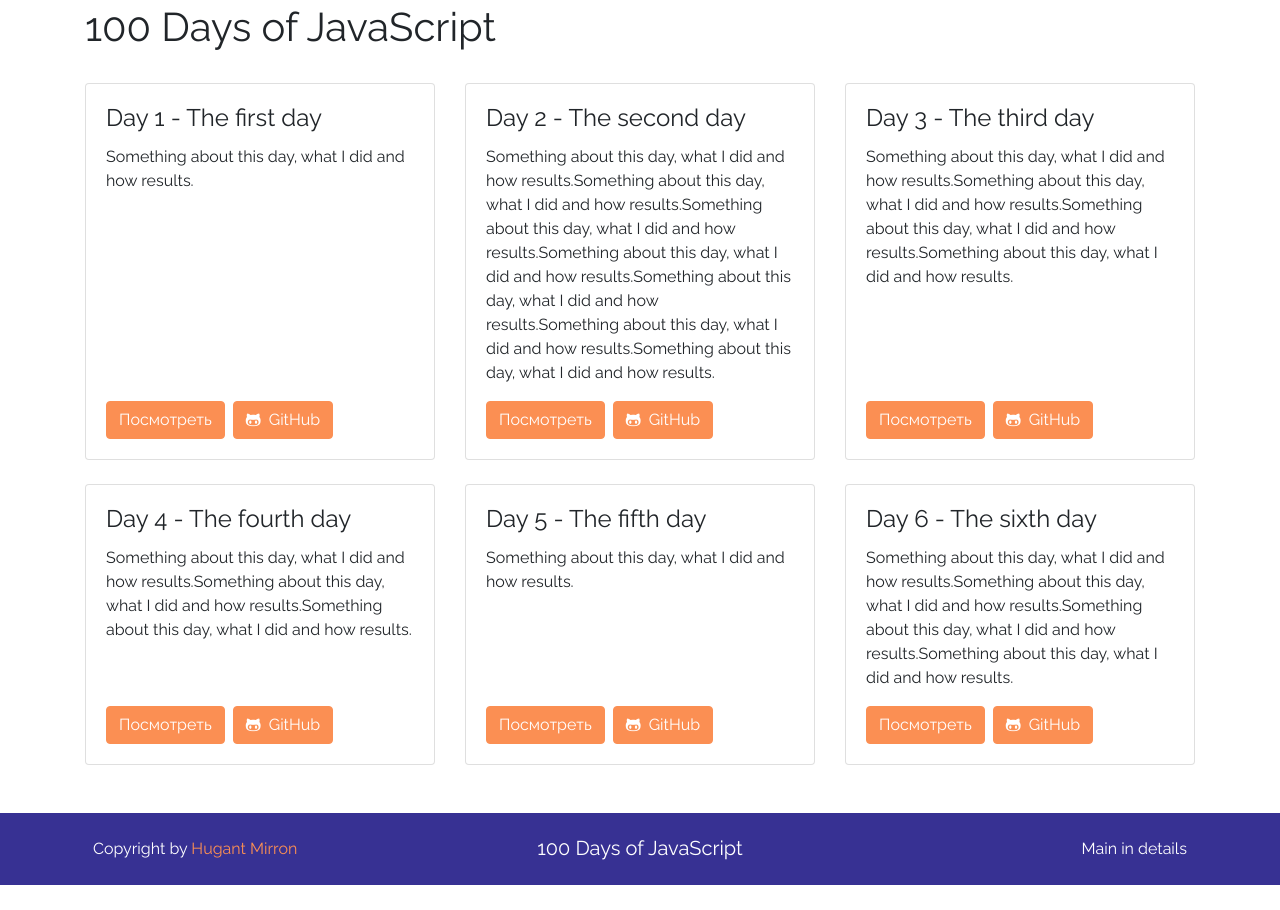
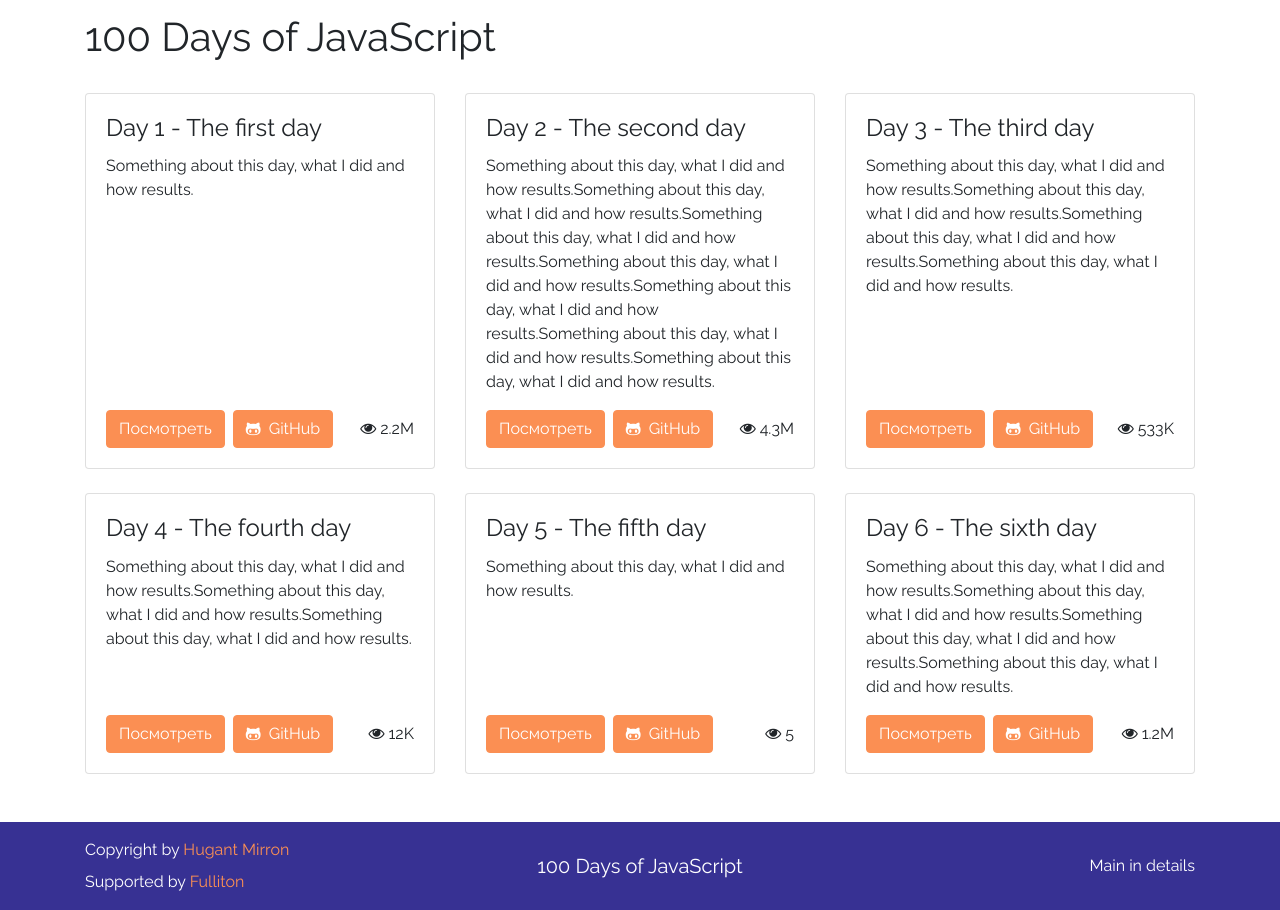
Before and after one commit to Hugant/100js, a plain HTML site: page days.html in a window 1280 px wide. Shown: the part 355-1265 px from the top of the page. Before the commit the page ends 1240 px from the top, so only its background shows below. Drawn offline with nearby package versions, Linux system fonts and the light colour scheme.

Commit message:
- Removed "about" page - Changed footer - Added field "views" - Added Yandex.Metrika

```diff
--- a/days.html
+++ b/days.html
@@ -24,7 +24,6 @@
           </li>
           <li class="nav-item"><a class="nav-link" href="index.html">Главная</a></li>
           <li class="nav-item ml-lg-3 active"><a class="nav-link" href="days.html">Days</a></li>
-          <li class="nav-item ml-lg-3"><a class="nav-link" href="about.html">О нас</a></li>
         </ul>
       </div>
     </nav>
@@ -32,16 +31,18 @@
       <div class="row">
         <div class="col-md-6">
           <h2>Что это?</h2>
-          <p>Lorem ipsum dolor sit amet, consectetur adipisicing elit, sed do eiusmod tempor incididunt ut labore et dolore magna aliqua. Ut enim ad minim veniam, quis nostrud exercitation ullamco laboris nisi ut aliquip ex ea commodo consequat. Duis aute irure dolor in reprehenderit in voluptate velit esse cillum dolore eu fugiat nulla pariatur. Excepteur sint occaecat cupidatat non proident, sunt in culpa qui officia deserunt mollit anim id est laborum.</p>
+          <p style="text-indent: 3rem;">Lorem ipsum dolor sit amet, consectetur adipisicing elit, sed do eiusmod tempor incididunt ut labore et dolore magna aliqua. Ut enim ad minim veniam, quis nostrud exercitation ullamco laboris nisi ut aliquip ex ea commodo consequat. Duis aute irure dolor in reprehenderit in voluptate velit esse cillum dolore eu fugiat nulla pariatur. Excepteur sint occaecat cupidatat non proident, sunt in culpa qui officia deserunt mollit anim id est laborum.</p>
         </div>
         <div class="col-md-6 d-flex">
           <div class="card align-self-center">
             <div class="card-body">
               <h6 class="card-title">Узнавайте о выходе нового дня первым! Подпишитесь на рассылку!</h6>
               <form>
-                <div class="from-group"></div>
-                <label for="emailInput">Введите email</label>
-                <input class="form-control" type="email" id="emailInput" aria-describedby="emailHelp" placeholder="Введите email"><small class="form-text text-muted" id="emailHelp">Мы не будем распространять ваш email.</small>
+                <div class="from-group mb-3">
+                  <label for="emailInput">Введите email</label>
+                  <input class="form-control" type="email" id="emailInput" aria-describedby="emailHelp" placeholder="Введите email"><small class="form-text text-muted" id="emailHelp">Мы не будем распространять ваш email.</small>
+                </div>
+                <button class="btn btn-secondary" type="submit">Отправить</button>
               </form>
             </div>
           </div>
@@ -58,7 +59,11 @@
             <div class="card-body d-flex align-items-start flex-column">
               <h4 class="card-title">Day 1 - The first day</h4>
               <p class="card-text">Something about this day, what I did and how results.</p>
-              <div class="mt-auto"><a class="btn btn-secondary mr-2" href="#">Посмотреть</a><a class="btn btn-secondary" href="#"> <span class="fa fa-github-alt mr-2"></span><span class="d-xl-inline-block">GitHub</span></a></div>
+              <div class="mt-auto d-flex w-100"><a class="btn btn-secondary mr-2" href="#">Посмотреть</a><a class="btn btn-secondary mr-2" href="#"><span class="fa fa-github-alt mr-2"></span><span class="d-xl-inline-block">GitHub</span></a>
+                <div class="ml-auto d-flex d-lg-none d-xl-flex">
+                  <p class="my-auto"><span class="fa fa-eye mr-1"></span><span class="fixedNumber">2222222</span></p>
+                </div>
+              </div>
             </div>
           </div>
         </div>
@@ -67,7 +72,11 @@
             <div class="card-body d-flex align-items-start flex-column">
               <h4 class="card-title">Day 2 - The second day</h4>
               <p class="card-text">Something about this day, what I did and how results.Something about this day, what I did and how results.Something about this day, what I did and how results.Something about this day, what I did and how results.Something about this day, what I did and how results.Something about this day, what I did and how results.Something about this day, what I did and how results.</p>
-              <div class="mt-auto"><a class="btn btn-secondary mr-2" href="#">Посмотреть</a><a class="btn btn-secondary" href="#"> <span class="fa fa-github-alt mr-2"></span><span class="d-xl-inline-block">GitHub</span></a></div>
+              <div class="mt-auto d-flex w-100"><a class="btn btn-secondary mr-2" href="#">Посмотреть</a><a class="btn btn-secondary mr-2" href="#"><span class="fa fa-github-alt mr-2"></span><span class="d-xl-inline-block">GitHub</span></a>
+                <div class="ml-auto d-flex d-lg-none d-xl-flex">
+                  <p class="my-auto"><span class="fa fa-eye mr-1"></span><span class="fixedNumber">4345345</span></p>
+                </div>
+              </div>
             </div>
           </div>
         </div>
@@ -76,7 +85,11 @@
             <div class="card-body d-flex align-items-start flex-column">
               <h4 class="card-title">Day 3 - The third day</h4>
               <p class="card-text">Something about this day, what I did and how results.Something about this day, what I did and how results.Something about this day, what I did and how results.Something about this day, what I did and how results.</p>
-              <div class="mt-auto"><a class="btn btn-secondary mr-2" href="#">Посмотреть</a><a class="btn btn-secondary" href="#"> <span class="fa fa-github-alt mr-2"></span><span class="d-xl-inline-block">GitHub</span></a></div>
+              <div class="mt-auto d-flex w-100"><a class="btn btn-secondary mr-2" href="#">Посмотреть</a><a class="btn btn-secondary mr-2" href="#"> <span class="fa fa-github-alt mr-2"></span><span class="d-xl-inline-block">GitHub</span></a>
+                <div class="ml-auto d-flex d-lg-none d-xl-flex">
+                  <p class="my-auto"><span class="fa fa-eye mr-1"></span><span class="fixedNumber">533333</span></p>
+                </div>
+              </div>
             </div>
           </div>
         </div>
@@ -85,7 +98,11 @@
             <div class="card-body d-flex align-items-start flex-column">
               <h4 class="card-title">Day 4 - The fourth day</h4>
               <p class="card-text">Something about this day, what I did and how results.Something about this day, what I did and how results.Something about this day, what I did and how results.</p>
-              <div class="mt-auto"><a class="btn btn-secondary mr-2" href="#">Посмотреть</a><a class="btn btn-secondary" href="#"> <span class="fa fa-github-alt mr-2"></span><span class="d-xl-inline-block">GitHub</span></a></div>
+              <div class="mt-auto d-flex w-100"><a class="btn btn-secondary mr-2" href="#">Посмотреть</a><a class="btn btn-secondary mr-2" href="#"> <span class="fa fa-github-alt mr-2"></span><span class="d-xl-inline-block">GitHub</span></a>
+                <div class="ml-auto d-flex d-lg-none d-xl-flex">
+                  <p class="my-auto"><span class="fa fa-eye mr-1"></span><span class="fixedNumber">12122</span></p>
+                </div>
+              </div>
             </div>
           </div>
         </div>
@@ -94,7 +111,11 @@
             <div class="card-body d-flex align-items-start flex-column">
               <h4 class="card-title">Day 5 - The fifth day</h4>
               <p class="card-text">Something about this day, what I did and how results.</p>
-              <div class="mt-auto"><a class="btn btn-secondary mr-2" href="#">Посмотреть</a><a class="btn btn-secondary" href="#"> <span class="fa fa-github-alt mr-2"></span><span class="d-xl-inline-block">GitHub</span></a></div>
+              <div class="mt-auto d-flex w-100"><a class="btn btn-secondary mr-2" href="#">Посмотреть</a><a class="btn btn-secondary mr-2" href="#"> <span class="fa fa-github-alt mr-2"></span><span class="d-xl-inline-block">GitHub</span></a>
+                <div class="ml-auto d-flex d-lg-none d-xl-flex">
+                  <p class="my-auto"><span class="fa fa-eye mr-1"></span><span class="fixedNumber">5</span></p>
+                </div>
+              </div>
             </div>
           </div>
         </div>
@@ -103,7 +124,11 @@
             <div class="card-body d-flex align-items-start flex-column">
               <h4 class="card-title">Day 6 - The sixth day</h4>
               <p class="card-text">Something about this day, what I did and how results.Something about this day, what I did and how results.Something about this day, what I did and how results.Something about this day, what I did and how results.</p>
-              <div class="mt-auto"><a class="btn btn-secondary mr-2" href="#">Посмотреть</a><a class="btn btn-secondary" href="#"> <span class="fa fa-github-alt mr-2"></span><span class="d-xl-inline-block">GitHub</span></a></div>
+              <div class="mt-auto d-flex w-100"><a class="btn btn-secondary mr-2" href="#">Посмотреть</a><a class="btn btn-secondary mr-2" href="#"><span class="fa fa-github-alt mr-2"></span><span class="d-xl-inline-block">GitHub</span></a>
+                <div class="ml-auto d-flex d-lg-none d-xl-flex">
+                  <p class="my-auto"><span class="fa fa-eye mr-1"></span><span class="fixedNumber">1212111</span></p>
+                </div>
+              </div>
             </div>
           </div>
         </div>
@@ -111,15 +136,14 @@
     </div>
     <footer class="ht-footer bg-dark w-100 position-absolute p-3 text-light h-15">
       <div class="container">
-        <div class="row">
-          <div class="col-md-4 text-center text-lg-left">
-            <div class="p-2">Copyright by <a href="hugant.github.io" class="text-secondary">Hugant Mirron</a></div>
+        <div class="row d-flex align-items-stretch">
+          <div class="col-md-4 d-flex flex-column text-center text-md-left">
+            <div class="pb-2">Copyright by <a href="https://hugant.github.io" class="text-secondary">Hugant Mirron</a></div>
+            <div>Supported by <a href="https://artyshko.ru" class="text-secondary"> Fulliton</a></div>
           </div>
-          <div class="col-md-4 text-center text-lg-center">
-            <h3 class="mb-0"><a class="navbar-brand text-light m-0" href="index.html">100 Days of JavaScript</a></h3>
-          </div>
-          <div class="col-md-4 text-center text-lg-right">
-            <div class="p-2">Main in details</div>
+          <div class="col-md-4 d-flex align-items-center justify-content-center"><a class="navbar-brand text-light m-0" href="index.html">100 Days of JavaScript</a></div>
+          <div class="col-md-4 d-flex align-items-center justify-content-center justify-content-md-end">
+            <div>Main in details</div>
           </div>
         </div>
       </div>
@@ -127,5 +151,54 @@
     <script src="https://code.jquery.com/jquery-3.3.1.slim.min.js" integrity="sha384-q8i/X+965DzO0rT7abK41JStQIAqVgRVzpbzo5smXKp4YfRvH+8abtTE1Pi6jizo" crossorigin="anonymous"></script>
     <script src="https://cdnjs.cloudflare.com/ajax/libs/popper.js/1.14.3/umd/popper.min.js" integrity="sha384-ZMP7rVo3mIykV+2+9J3UJ46jBk0WLaUAdn689aCwoqbBJiSnjAK/l8WvCWPIPm49" crossorigin="anonymous"></script>
     <script src="https://stackpath.bootstrapcdn.com/bootstrap/4.1.1/js/bootstrap.min.js" integrity="sha384-smHYKdLADwkXOn1EmN1qk/HfnUcbVRZyYmZ4qpPea6sjB/pTJ0euyQp0Mk8ck+5T" crossorigin="anonymous"></script>
+    <script>
+      var labels = $(".fixedNumber");
+
+      function fixNumber(number) {
+      	if (number > 999999)
+      		if ((number / 1000000).toFixed(1).length > 3)
+      			return (number / 1000000).toFixed(0) + "M"
+      		else
+      			return (number / 1000000).toFixed(1) + "M";
+      	else if (number > 999)
+      		if ((number / 1000).toFixed(1).length > 3)
+      			return (number / 1000).toFixed(0) + "K"
+      		else
+      			return (number / 1000).toFixed(1) + "K";
+
+      	return number;
+      }
+
+      labels.each(function() {
+      	$(this)[0].innerHTML = fixNumber($(this)[0].innerHTML);
+      });
+
+    </script><!-- Yandex.Metrika counter -->
+    <script>
+      (function (d, w, c) {
+      		(w[c] = w[c] || []).push(function() {
+      				try {
+      						w.yaCounter49471468 = new Ya.Metrika2({
+      								id:49471468,
+      								clickmap:true,
+      								trackLinks:true,
+      								accurateTrackBounce:true,
+      								webvisor:true
+      						});
+      				} catch(e) { }
+      		});
+
+      		var n = d.getElementsByTagName("script")[0],
+      				s = d.createElement("script"),
+      				f = function () { n.parentNode.insertBefore(s, n); };
+      		s.type = "text/javascript";
+      		s.async = true;
+      		s.src = "https://mc.yandex.ru/metrika/tag.js";
+
+      		if (w.opera == "[object Opera]") {
+      				d.addEventListener("DOMContentLoaded", f, false);
+      		} else { f(); }
+      })(document, window, "yandex_metrika_callbacks2");
+    </script>
   </body>
 </html>
```
Also changed, not shown: about.html (deleted, +0 -35 lines), css/style.css (+10 -0 lines), index.html (+27 -2 lines), 3 other files.
